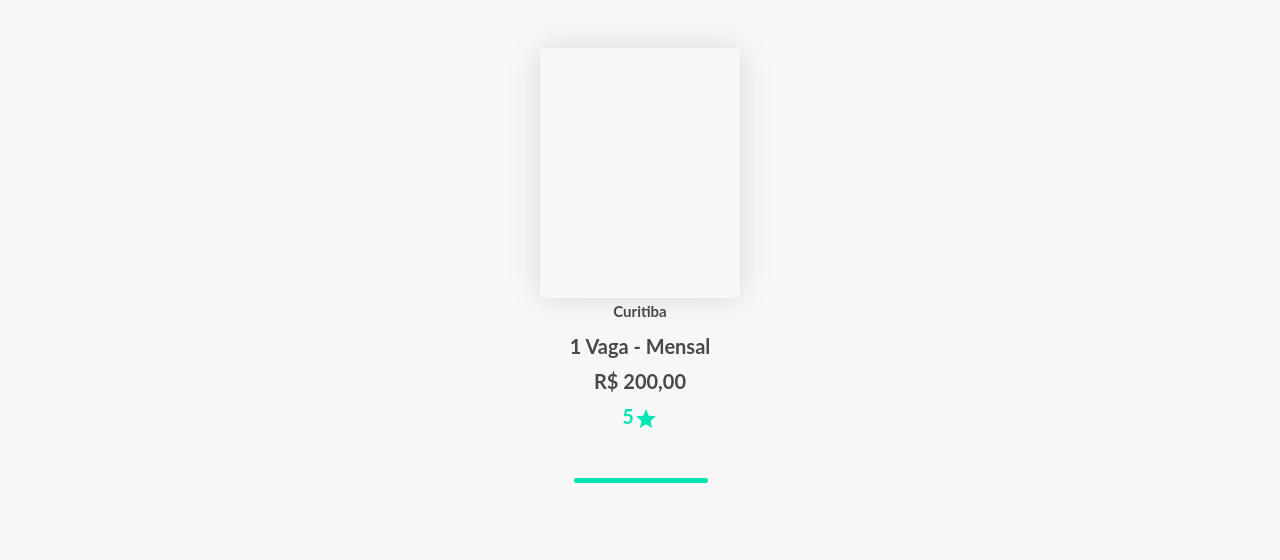
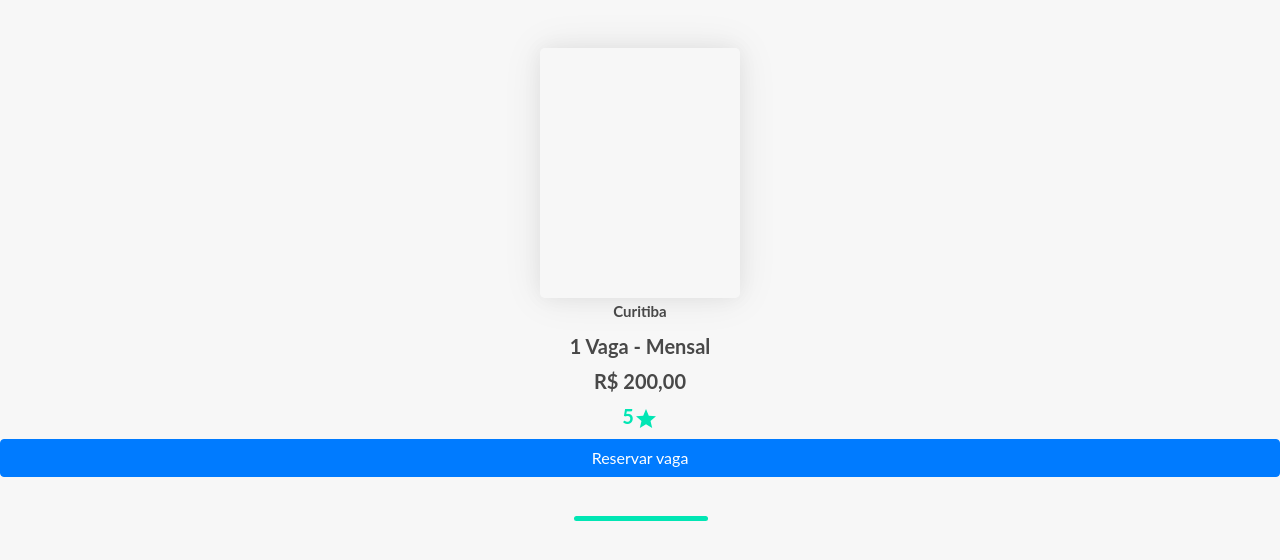
Before and after one commit to bermarques/estacionaai, a React (Create React App) app: page /available in a window 1280 px wide. Shown: the top 560 px of the page. Built offline with nearby package versions, Linux system fonts and the light colour scheme.

Commit message:
chore: created booking modal

```diff
--- a/src/Components/AvailableParking/index.jsx
+++ b/src/Components/AvailableParking/index.jsx
@@ -6,6 +6,7 @@ import {
   StyleStar,
   CardAvaliation,
 } from "../../Style/globalStyles";
+import ParkingLotBooking from "../ParkingLotBooking";
 
 const AvailableParkingComponents = () => {
   return (
@@ -17,6 +18,7 @@ const AvailableParkingComponents = () => {
       <CardAvaliation>
         5<StyleStar />
       </CardAvaliation>
+      <ParkingLotBooking />
     </MasterDiv>
   );
 };
--- /dev/null
+++ b/src/Components/ParkingLotBooking/index.jsx
@@ -0,0 +1,41 @@
+import Modal from "react-bootstrap/Modal";
+import Button from "react-bootstrap/Button";
+
+import { useState } from "react";
+
+const ParkingLotBooking = () => {
+  const [show, setShow] = useState(false);
+
+  const handleClose = () => setShow(false);
+  const handleShow = () => setShow(true);
+
+  return (
+    <>
+      <Button varant="primary" onClick={handleShow}>
+        Reservar vaga
+      </Button>
+
+      <Modal
+        show={show}
+        onHide={handleClose}
+        backdrop="static"
+        keyboard="false"
+      >
+        <Modal.Header closeButton>
+          <Modal.Title>Reservar vaga</Modal.Title>
+        </Modal.Header>
+        <Modal.Body>
+          <input type="date" /> até <input type="date" />
+        </Modal.Body>
+        <Modal.Footer>
+          <Button variant="secondary" onClick={handleClose}>
+            Fechar
+          </Button>
+          <Button variant="primary">Reservar</Button>
+        </Modal.Footer>
+      </Modal>
+    </>
+  );
+};
+
+export default ParkingLotBooking;
```
